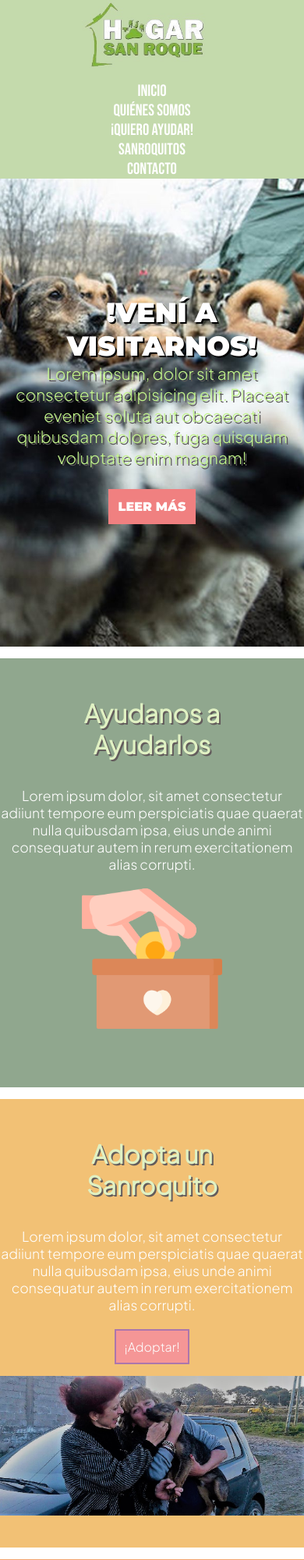
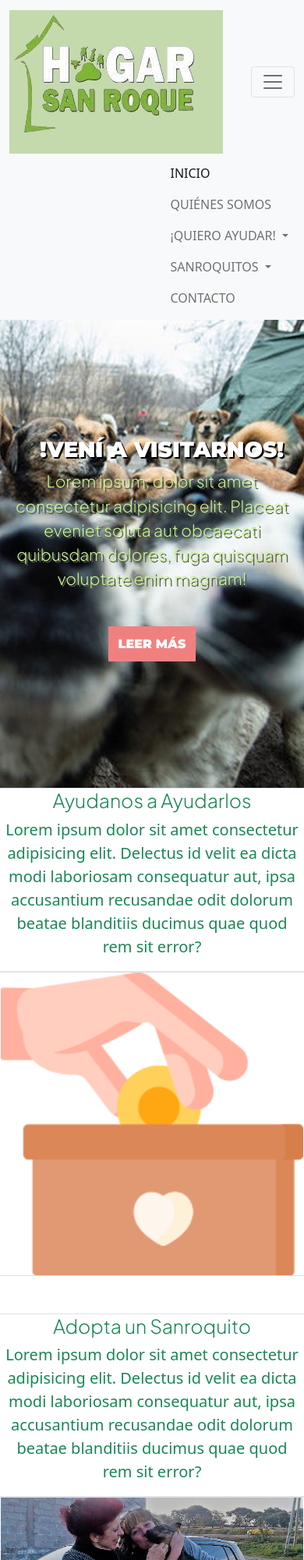
Before and after one commit to laraValdez/hogarsanroque-valdez, a plain HTML site: page index.html in a window 390 px wide. Shown: the top 2000 px of the page at 78% size. Drawn offline with nearby package versions, Linux system fonts and the light colour scheme.

Commit message:
Agregando bootstrap

```diff
--- a/index.html
+++ b/index.html
@@ -9,15 +9,67 @@
     <!--ANIMATE-CSS-->
     <link
     rel="stylesheet"
-    href="https://cdnjs.cloudflare.com/ajax/libs/animate.css/4.1.1/animate.min.css"
-  />
+    href="https://cdnjs.cloudflare.com/ajax/libs/animate.css/4.1.1/animate.min.css"/>
     <!--stylesheet-->
     <link rel="stylesheet" href="styles/estilos.css">
+    <!--Bootsrap CDN Stylesheet-->
+    <link href="https://cdn.jsdelivr.net/npm/bootstrap@5.1.3/dist/css/bootstrap.min.css" rel="stylesheet"
+        integrity="sha384-1BmE4kWBq78iYhFldvKuhfTAU6auU8tT94WrHftjDbrCEXSU1oBoqyl2QvZ6jIW3" crossorigin="anonymous">
 
 </head>
 
 <body>
     <!-------------------HEADER Y MENU------------------->
+    <header>
+        <nav class="navbar navbar-expand-lg navbar-light bg-light">
+            <div class="container-fluid">
+                <!---- LOGO --->
+                <a class="navbar-brand" href="#"><img src="./assets/logo.jpg" alt="Logo de página"></a>
+                <button class="navbar-toggler" type="button" data-bs-toggle="collapse" data-bs-target="#navbarNavDropdown"
+                    aria-controls="navbarNavDropdown" aria-expanded="false" aria-label="Toggle navigation">
+                    <span class="navbar-toggler-icon"></span>
+                </button>
+                <!--- MENU-ITEMS --->
+                <div class="collapse navbar-collapse d-flex justify-content-end" id="navbarNavDropdown">
+                    <ul class="navbar-nav">
+                        <li class="nav-item me-2">
+                            <a class="nav-link active" aria-current="page" href="#">INICIO</a>
+                        </li>
+                        <li class="nav-item me-2">
+                            <a class="nav-link" href="./pages/quienes-somos.html">QUIÉNES SOMOS</a>
+                        </li>
+                        <li class="nav-item dropdown me-2">
+                            <a class="nav-link dropdown-toggle" href="#" id="navbarDropdownMenuLink" role="button"
+                                data-bs-toggle="dropdown" aria-expanded="false">
+                                ¡QUIERO AYUDAR!
+                            </a>
+                            <ul class="dropdown-menu" aria-labelledby="navbarDropdownMenuLink">
+                                <li><a class="dropdown-item" href="./pages/donaciones.html">Donaciones</a></li>
+                                <li><a class="dropdown-item" href="./pages/voluntario.html">Ser Voluntario</a></li>
+
+                            </ul>
+                        </li>
+                        <li class="nav-item dropdown me-2">
+                            <a class="nav-link dropdown-toggle" href="#" id="navbarDropdownMenuLink" role="button"
+                                data-bs-toggle="dropdown" aria-expanded="false">
+                                SANROQUITOS
+                            </a>
+                            <ul class="dropdown-menu" aria-labelledby="navbarDropdownMenuLink">
+                                <li><a class="dropdown-item" href="./pages/adoptar.html">Adoptar</a></li>
+                            </ul>
+                        </li>
+                        <li class="nav-item me-2">
+                            <a class="nav-link" href="./pages/contacto.html">CONTACTO</a>
+                        </li>
+
+                    </ul>
+                </div>
+            </div>
+        </nav>
+    </header>
+
+
+    <!--
     <header class="grid">
         <div class="logito">
             <a href="#"><img class="logo" src="assets/logo.jpg" alt="Logo de Página"></a>
@@ -44,7 +96,7 @@
 
             </ul>
         </nav>
-    </header>
+    </header>-->
 
     <main id="main">
 
@@ -72,7 +124,41 @@
 
         <!--------------------SECCION-AYUDAR----------------------->
 
-        <section id="section-ayudar" class="grid">
+        <div class="row mb-5">
+            <div class="lead text-success border col-sm-12 text-center d-flex flex-column justify-content-center  col-sm-6 col-md-6">
+                <h2>Ayudanos a Ayudarlos</h2>
+                <p>Lorem ipsum dolor sit amet consectetur adipisicing elit. Delectus id velit ea dicta modi laboriosam
+                    consequatur aut, ipsa accusantium recusandae odit dolorum beatae blanditiis ducimus quae quod rem
+                    sit error?</p>
+            </div>
+
+            <img class="lead text-success border col-sm-6 col-md-6" src="./assets/donacion.png" alt="">
+        </div>
+
+        <div class="row mb-5 d-flez flex-row-reverse">
+            <div class="lead text-success border col-sm-12 text-center d-flex flex-column justify-content-center  col-sm-6 col-md-6">
+                <h2>Adopta un Sanroquito</h2>
+                <p>Lorem ipsum dolor sit amet consectetur adipisicing elit. Delectus id velit ea dicta modi laboriosam
+                    consequatur aut, ipsa accusantium recusandae odit dolorum beatae blanditiis ducimus quae quod rem
+                    sit error?</p>
+            </div>
+
+            <img class="lead text-success border  col-sm-6 col-md-6" src="./assets/adoptar.jpg" alt="">
+        </div>
+
+        <div class="row mb-5">
+            <div class="lead text-success border col-sm-12 text-center d-flex flex-column justify-content-center  col-sm-6 col-md-6">
+                <h2>¿Querés ser Voluntario?</h2>
+                <p>Lorem ipsum dolor sit amet consectetur adipisicing elit. Delectus id velit ea dicta modi laboriosam
+                    consequatur aut, ipsa accusantium recusandae odit dolorum beatae blanditiis ducimus quae quod rem
+                    sit error?</p>
+            </div>
+
+            <img class="lead text-success border col-sm-6 col-md-6" src="./assets/serVoluntario.jpg" alt="">
+        </div>
+    </div>
+
+        <!--<section id="section-ayudar" class="grid">
             <div class="title-text animate__animated animate__fadeInLeft">
                 <h2 class="section-subtitles">Ayudanos a Ayudarlos</h2>
                 <p class="secciones">Lorem ipsum dolor, sit amet consectetur adiiunt tempore eum perspiciatis
@@ -87,7 +173,7 @@
 
         </section>
 
-        <!--------------------SECCION-ADOPTAR----------------------->
+        ------------------SECCION-ADOPTAR-----------------------
 
         <section id="section-adoptar" class="grid">
             <div class="title-text-adoptar animate__animated animate__fadeInRight">
@@ -108,7 +194,7 @@
 
         </section>
 
-        <!--------------------SECCION-VOLUNTARIO----------------------->
+        ------------------SECCION-VOLUNTARIO-----------------------
 
         <section id="section-voluntario" class="grid">
             <div class="title-text animate__animated animate__fadeInLeft">
@@ -125,7 +211,7 @@
                 <img class="foto-voluntario" src="assets/serVoluntario.jpg" alt="foto de voluntarios">
             </div>
 
-        </section>
+        </section>-->
 
 
 
@@ -200,6 +286,11 @@
 
 
 
+
+    <!--Bootstrap script-->
+    <script src="https://cdn.jsdelivr.net/npm/bootstrap@5.1.3/dist/js/bootstrap.bundle.min.js"
+        integrity="sha384-ka7Sk0Gln4gmtz2MlQnikT1wXgYsOg+OMhuP+IlRH9sENBO0LRn5q+8nbTov4+1p"
+        crossorigin="anonymous"></script>
 </body>
 
 </html>
```
Also changed, not shown: pages/adoptar.html (+3 -3 lines).
